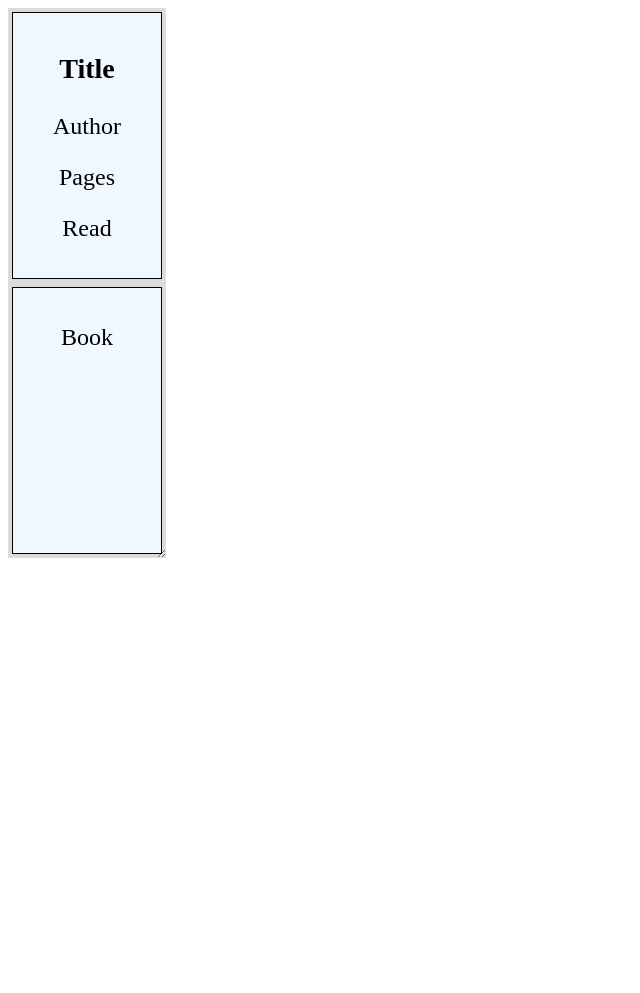
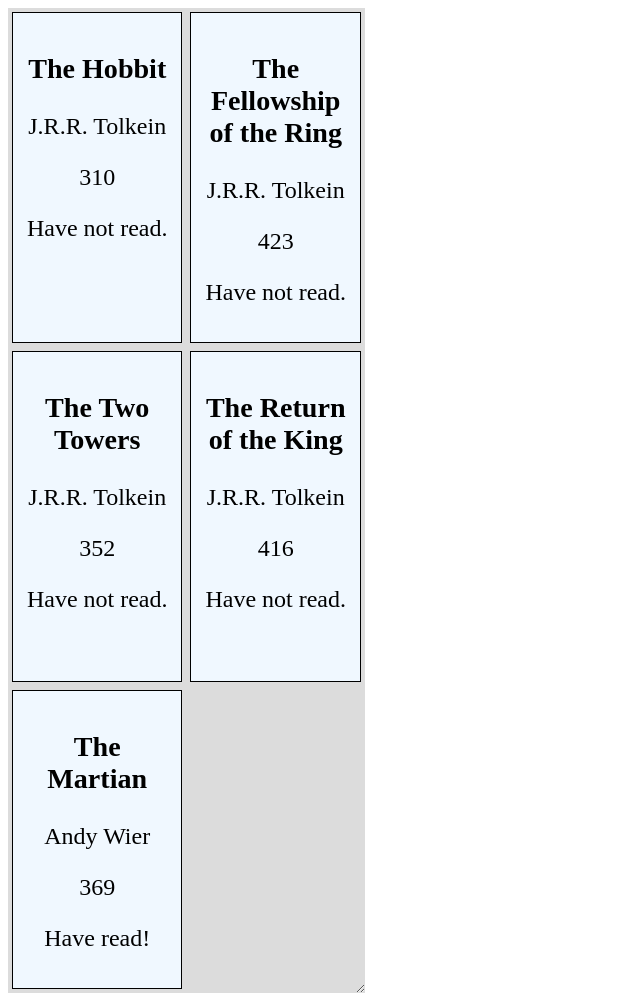
Before and after one commit to patrickmblack/odin-libary, a plain HTML site: page index.html in a window 1280 px wide. Shown: the whole page, without its empty margins (0-640 px from the left). Before the commit the page ends 800 px from the top, so only its background shows below. Drawn offline with Linux system fonts and the light colour scheme.

Commit message:
Display book information for each object
Book information in array myLibrary is added to a card on the
webpage.

```diff
--- a/index.html
+++ b/index.html
@@ -8,15 +8,6 @@
 </head>
 <body>
     <div id="content">
-        <div class="card">
-            <h3 class="book-title">Title</h3>
-            <p class="book-author">Author</p>
-            <p class="book-pages">Pages</p>
-            <p class="book-read">Read</p>
-        </div>
-        <div class="card">
-            <p>Book</p>
-        </div>
     </div>
 </body>
 <script src="script.js"></script>
--- a/script.js
+++ b/script.js
@@ -25,16 +25,47 @@
     }
 }
 
+function addLibraryToPage(){
+    myLibrary.forEach(function(book) {
+        console.log(book.title)
+
+        const card = document.createElement('div')
+        card.classList.add('card')
+
+        const bookTitle = document.createElement('h3')
+        bookTitle.textContent = book.title
+
+        const bookAuthor = document.createElement('p')
+        bookAuthor.textContent = book.author
+
+        const bookPageNumber = document.createElement('p')
+        bookPageNumber.textContent = book.pageNumber
+
+        const bookReadStatus = document.createElement('p')
+        if (book.readBool){
+            bookReadStatus.textContent = 'Have read!'
+        }else{
+            bookReadStatus.textContent = 'Have not read.'
+        }
+
+        contentContainer.appendChild(card)
+        card.appendChild(bookTitle)
+        card.appendChild(bookAuthor)
+        card.appendChild(bookPageNumber)
+        card.appendChild(bookReadStatus)
+    })
+}
+
 const bookTheHobbit = new Book('The Hobbit','J.R.R. Tolkein', 310, false)
 const bookFellowship = new Book('The Fellowship of the Ring','J.R.R. Tolkein', 423, false)
-const bookTwoTowers = new Book('The Two Towers','J.R.R. Tolkein',352,false)
+const bookTwoTowers = new Book('The Two Towers','J.R.R. Tolkein', 352,false)
 const bookReturnKing = new Book('The Return of the King','J.R.R. Tolkein',416,false)
-const bookMartian = new Book('The Martian','Andy Wier',369, true)
+const bookMartian = new Book('The Martian','Andy Wier', 369, true)
 
 
 
 // console.log(bookTheHobbit.info())
-console.log(myLibrary)
+// console.log(myLibrary)
 
 addBookToLibrary(bookTheHobbit)
 addBookToLibrary(bookFellowship)
@@ -42,4 +73,6 @@
 addBookToLibrary(bookReturnKing)
 addBookToLibrary(bookMartian)
 
-console.log(myLibrary)
+// console.log(myLibrary)
+// console.log(myLibrary[0].title)
+addLibraryToPage()
```
